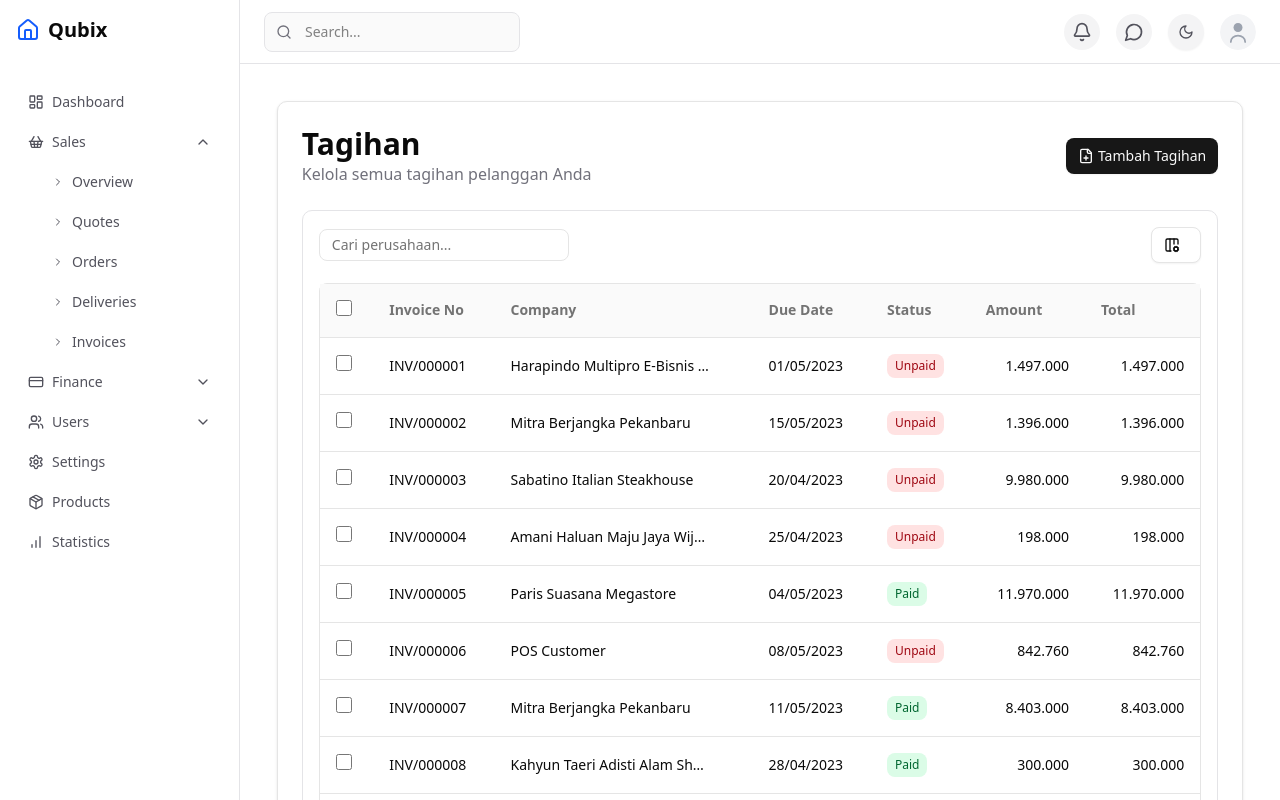
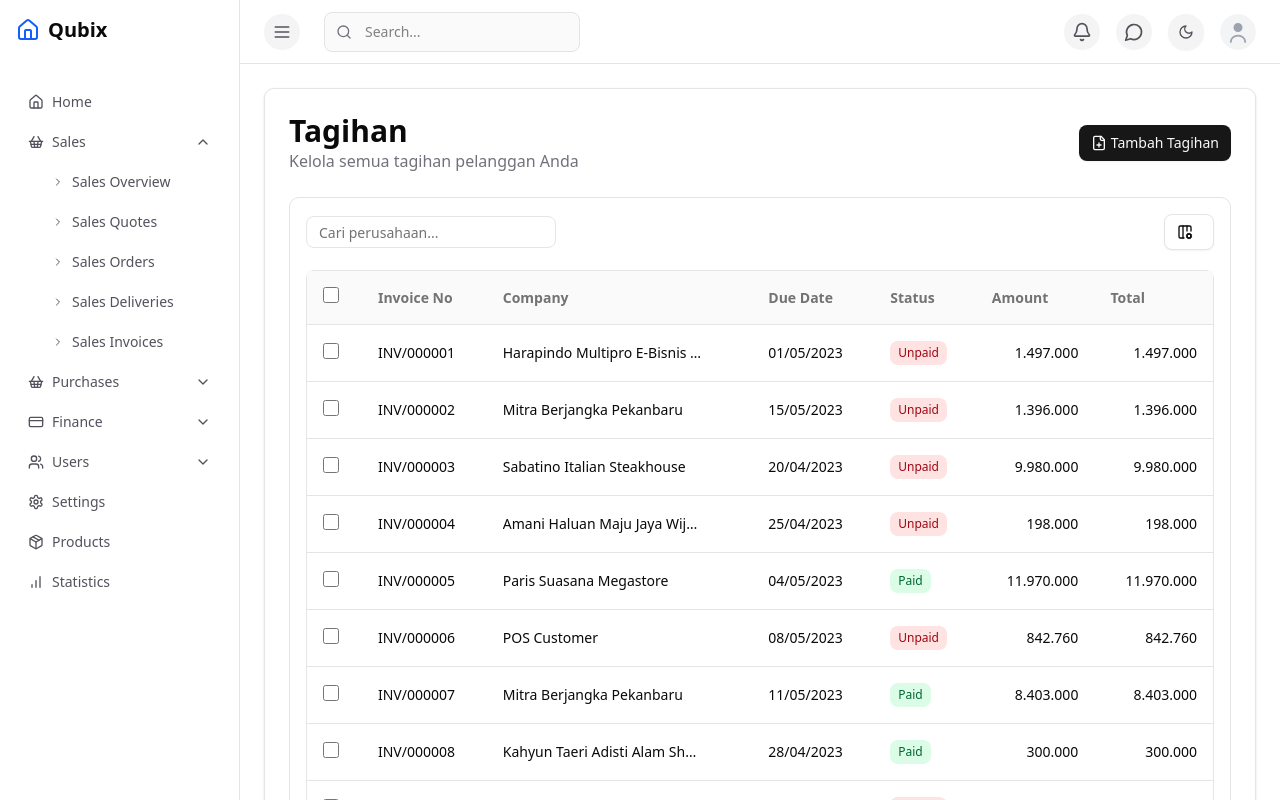
Before and after one commit to herryroby/turbo-starter, a Next.js app in the folder apps/web/: page /sales/invoices in a window 1280 px wide. Both pictures are taken after a click on the button "Sales". Built offline with nearby package versions, Linux system fonts and the light colour scheme.

Commit message:
feat: implement sidebar context and toggle functionality, refactor layout and header components

```diff
--- a/apps/web/app/(main)/layout.tsx
+++ b/apps/web/app/(main)/layout.tsx
@@ -2,6 +2,7 @@
 
 import { Header } from '@/components/header/header';
 import { Sidebar } from '@/components/sidebar/sidebar';
+import { SidebarProvider } from '@/components/sidebar/sidebar-context';
 import { Card, CardContent } from '@repo/ui/components/card';
 import { ReactNode } from 'react';
 
@@ -11,17 +12,19 @@ interface MainLayoutProps {
 
 const MainLayout = ({ children }: MainLayoutProps) => {
   return (
-    <div className="flex h-screen">
+    <SidebarProvider>
+      <div className="flex h-screen w-full">
         <Sidebar />
-      <div className="flex-1 overflow-auto">
+        <div className="flex flex-1 flex-col transition-all duration-300">
           <Header />
-        <main className="p-6" style={{ padding: '2.3rem', maxWidth: '120rem', margin: '0 auto' }}>
+          <main className="flex-1 overflow-auto p-6">
             <Card className="rounded-lg p-6">
-            <CardContent className="p-0">{children}</CardContent>
+              <CardContent className="h-full p-0">{children}</CardContent>
             </Card>
           </main>
         </div>
       </div>
+    </SidebarProvider>
   );
 };
 
--- a/apps/web/app/layout.tsx
+++ b/apps/web/app/layout.tsx
@@ -27,7 +27,7 @@ const RootLayout = ({
   return (
     <html lang="en" suppressHydrationWarning className="light">
       <head />
-      <body className={`${geistSans.variable} ${geistMono.variable}`}>
+      <body className={`${geistSans.variable} ${geistMono.variable} overflow-hidden`}>
         <ClientProvider>{children}</ClientProvider>
       </body>
     </html>
--- a/apps/web/components/header/header.tsx
+++ b/apps/web/components/header/header.tsx
@@ -1,13 +1,23 @@
 'use client';
 
+import { useSidebar } from '@/components/sidebar/sidebar-context';
 import { UserDropdown } from '@/components/header/user-dropdown';
 import { ThemeToggle } from '@repo/ui/components/theme-toggle';
-import { Bell, MessageCircle, Search } from 'lucide-react';
+import { Bell, Menu, MessageCircle, Search } from 'lucide-react';
 
 export function Header() {
+  const { toggle } = useSidebar();
+
   return (
-    <header className="flex h-16 items-center justify-between border-b border-zinc-200 px-6 dark:border-zinc-800">
+    <header className="sticky top-0 z-20 flex h-16 items-center justify-between border-b border-zinc-200 bg-white px-6 dark:border-zinc-800 dark:bg-zinc-900">
       <div className="flex items-center gap-4">
+        <button
+          onClick={toggle}
+          className="cursor-pointer rounded-full bg-zinc-100 p-2 text-zinc-600 hover:bg-zinc-200 dark:bg-zinc-800 dark:text-zinc-300 dark:hover:bg-zinc-700 mr-2"
+          aria-label="Toggle sidebar"
+        >
+          <Menu className="h-5 w-5" />
+        </button>
         <div className="relative">
           <Search className="absolute left-3 top-1/2 h-4 w-4 -translate-y-1/2 text-zinc-500" />
           <input
--- a/apps/web/components/index.ts
+++ b/apps/web/components/index.ts
@@ -1,6 +1,3 @@
-// Header components
 export { Header } from './header/header';
 export { UserDropdown } from './header/user-dropdown';
-
-// Sidebar components
 export { Sidebar } from './sidebar/sidebar';
--- /dev/null
+++ b/apps/web/components/sidebar/sidebar-context.tsx
@@ -0,0 +1,32 @@
+'use client';
+
+import { createContext, useContext, useState, ReactNode } from 'react';
+
+interface SidebarContextType {
+  isOpen: boolean;
+  toggle: () => void;
+}
+
+const SidebarContext = createContext<SidebarContextType | undefined>(undefined);
+
+export function SidebarProvider({ children }: { children: ReactNode }) {
+  const [isOpen, setIsOpen] = useState(true);
+
+  const toggle = () => {
+    setIsOpen((prev) => !prev);
+  };
+
+  return (
+    <SidebarContext.Provider value={{ isOpen, toggle }}>
+      {children}
+    </SidebarContext.Provider>
+  );
+}
+
+export function useSidebar() {
+  const context = useContext(SidebarContext);
+  if (context === undefined) {
+    throw new Error('useSidebar must be used within a SidebarProvider');
+  }
+  return context;
+}
--- a/apps/web/components/sidebar/sidebar.tsx
+++ b/apps/web/components/sidebar/sidebar.tsx
@@ -7,7 +7,6 @@ import {
   ChevronRight,
   CreditCard,
   Home,
-  LayoutDashboard,
   Package,
   Settings,
   ShoppingBasket,
@@ -15,6 +14,7 @@ import {
 } from 'lucide-react';
 import Link from 'next/link';
 import { useState } from 'react';
+import { useSidebar } from './sidebar-context';
 
 type MenuItem = {
   name: string;
@@ -25,19 +25,30 @@ type MenuItem = {
 
 const menuItems: MenuItem[] = [
   {
-    name: 'Dashboard',
-    icon: <LayoutDashboard className="h-4 w-4" />,
+    name: 'Home',
+    icon: <Home className="h-4 w-4" />,
     href: '/'
   },
   {
     name: 'Sales',
     icon: <ShoppingBasket className="h-4 w-4" />,
     submenu: [
-      { name: 'Overview', icon: <ChevronRight className="h-3 w-3" />, href: '/sales/overview' },
-      { name: 'Quotes', icon: <ChevronRight className="h-3 w-3" />, href: '/sales/quotes' },
-      { name: 'Orders', icon: <ChevronRight className="h-3 w-3" />, href: '/sales/orders' },
-      { name: 'Deliveries', icon: <ChevronRight className="h-3 w-3" />, href: '/sales/deliveries' },
-      { name: 'Invoices', icon: <ChevronRight className="h-3 w-3" />, href: '/sales/invoices' }
+      { name: 'Sales Overview', icon: <ChevronRight className="h-3 w-3" />, href: '/sales/overview' },
+      { name: 'Sales Quotes', icon: <ChevronRight className="h-3 w-3" />, href: '/sales/quotes' },
+      { name: 'Sales Orders', icon: <ChevronRight className="h-3 w-3" />, href: '/sales/orders' },
+      { name: 'Sales Deliveries', icon: <ChevronRight className="h-3 w-3" />, href: '/sales/deliveries' },
+      { name: 'Sales Invoices', icon: <ChevronRight className="h-3 w-3" />, href: '/sales/invoices' }
+    ]
+  },
+  {
+    name: 'Purchases',
+    icon: <ShoppingBasket className="h-4 w-4" />,
+    submenu: [
+      { name: 'Purchase Overview', icon: <ChevronRight className="h-3 w-3" />, href: '/purchases/overview' },
+      { name: 'Purchase Quotes', icon: <ChevronRight className="h-3 w-3" />, href: '/purchases/quotes' },
+      { name: 'Purchase Orders', icon: <ChevronRight className="h-3 w-3" />, href: '/purchases/orders' },
+      { name: 'Purchase Deliveries', icon: <ChevronRight className="h-3 w-3" />, href: '/purchases/deliveries' },
+      { name: 'Purchase Invoices', icon: <ChevronRight className="h-3 w-3" />, href: '/purchases/invoices' }
     ]
   },
   {
@@ -119,9 +130,16 @@ const AccordionMenuItem = ({ item }: { item: MenuItem }) => {
   );
 };
 
-export function Sidebar() {
+export const Sidebar = () => {
+  const { isOpen } = useSidebar();
+
   return (
-    <div className="h-screen w-60 border-r border-zinc-200 bg-white p-4 dark:border-zinc-800 dark:bg-zinc-950">
+    <aside
+      className={cn(
+        'h-screen border-r border-zinc-200 bg-white p-4 transition-all duration-300 dark:border-zinc-800 dark:bg-zinc-950',
+        isOpen ? 'w-60' : 'w-0 overflow-hidden p-0'
+      )}
+    >
       <div className="mb-6 flex items-center gap-2 pb-4">
         <Home className="h-6 w-6 text-blue-600" />
         <span className="text-xl font-semibold">Qubix</span>
@@ -131,6 +149,6 @@ export function Sidebar() {
           <AccordionMenuItem key={index} item={item} />
         ))}
       </nav>
-    </div>
+    </aside>
   );
-}
+};
--- a/apps/web/package.json
+++ b/apps/web/package.json
@@ -20,6 +20,7 @@
     "lucide-react": "^0.503.0",
     "next": "^15.3.0",
     "next-themes": "^0.4.6",
+    "perfect-scrollbar": "^1.5.6",
     "react": "^19.1.0",
     "react-dom": "^19.1.0",
     "react-hook-form": "^7.56.1",
```
Also changed, not shown: 1 other file (tests, documents, lock files or other folders). Lines whose indentation alone changed are shown as unchanged.
